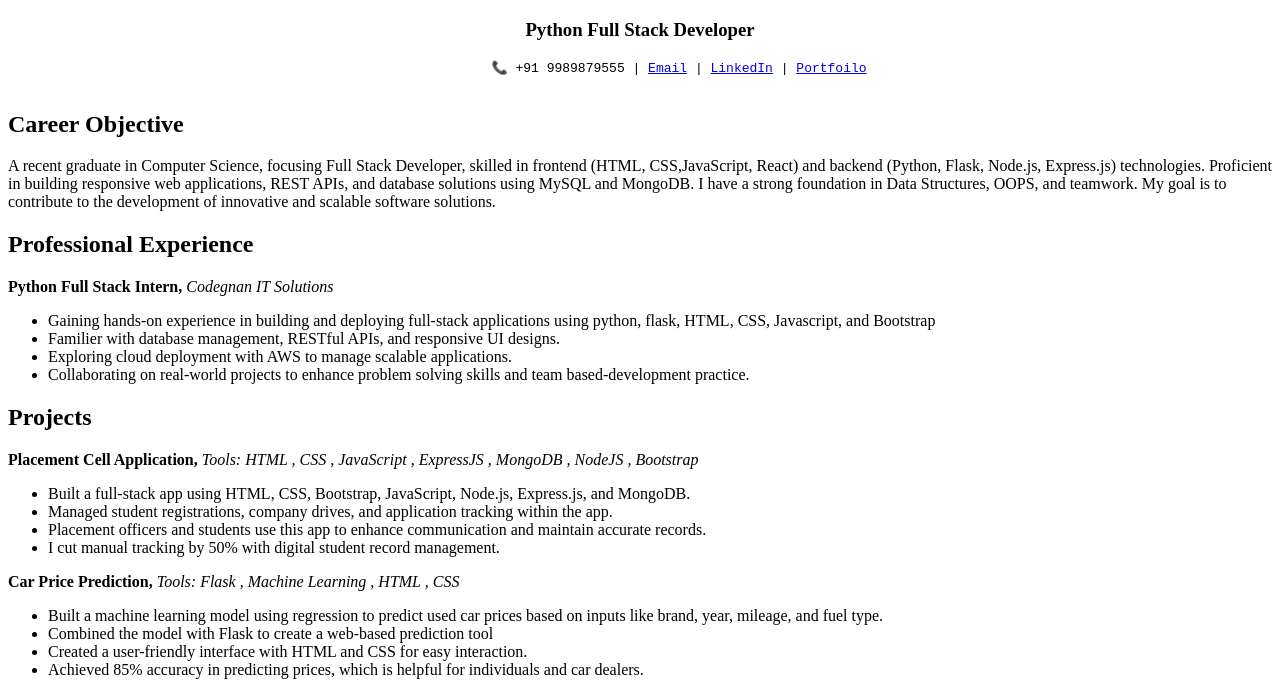
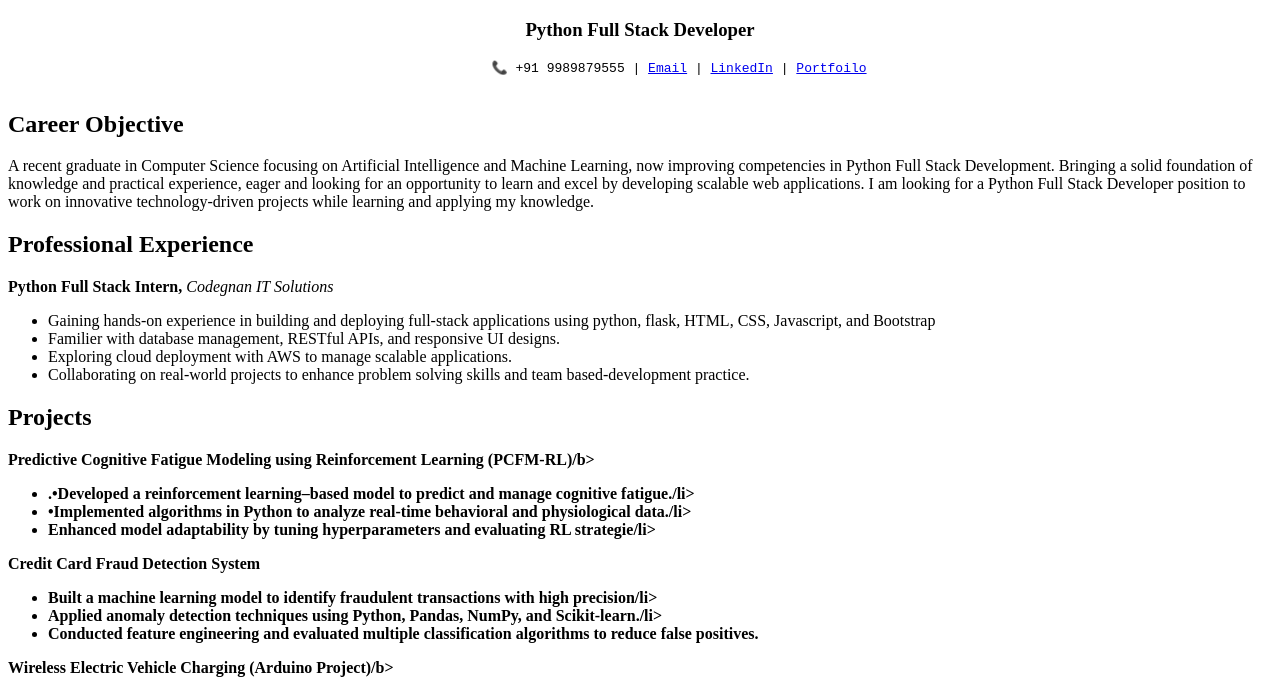
Before and after one commit to Bhanuchandra7/Resume, a plain HTML site: page index.html in a window 1280 px wide. Shown: the part 87-777 px from the top of the page. Drawn offline with Linux system fonts and the light colour scheme.

Commit message:
Update index.html

```diff
--- a/index.html
+++ b/index.html
@@ -23,12 +23,9 @@
     </center>
     <h2>Career Objective</h2>
     <p>
-        A recent graduate in Computer Science, focusing Full Stack Developer, skilled in frontend (HTML, CSS,JavaScript,
-        React) and backend (Python, Flask, Node.js, Express.js) technologies. Proficient in building
-        responsive web applications, REST APIs, and database solutions using MySQL and MongoDB. I have a strong
-        foundation in Data Structures, OOPS, and teamwork. My goal is to contribute to the development of innovative
-        and scalable software solutions.
-    </p>
+        A recent graduate in Computer Science focusing on Artificial Intelligence and Machine Learning, now improving competencies in Python Full Stack Development.
+        Bringing a solid foundation of knowledge and practical experience, eager and looking for an opportunity to learn and excel by developing scalable web applications.
+        I am looking for a Python Full Stack Developer position to work on innovative technology-driven projects while learning and applying my knowledge.    </p>
     <h2>Professional Experience</h2>
     <p>
         <b>Python Full Stack Intern,</b>
@@ -44,46 +41,42 @@
     </ul>
     <h2>Projects</h2>
     <p>
-        <b>Placement Cell Application, </b>
-        <i>Tools: HTML , CSS , JavaScript , ExpressJS , MongoDB , NodeJS , Bootstrap</i>
+        <b> Predictive Cognitive Fatigue Modeling using Reinforcement Learning (PCFM-RL)/b>
+
     </p>
     <ul>
-        <li>Built a full-stack app using HTML, CSS, Bootstrap, JavaScript, Node.js, Express.js, and MongoDB.</li>
-        <li>Managed student registrations, company drives, and application tracking within the app.</li>
-        <li>Placement officers and students use this app to enhance communication and maintain accurate records.</li>
-        <li>I cut manual tracking by 50% with digital student record management.</li>
+        <li>.•Developed a reinforcement learning–based model to predict and manage cognitive fatigue./li>
+        <li>•Implemented algorithms in Python to analyze real-time behavioral and physiological data./li>
+        <li>Enhanced model adaptability by tuning hyperparameters and evaluating RL strategie/li>
+
     </ul>
     <p>
-        <b>Car Price Prediction,</b>
-        <i>Tools: Flask , Machine Learning , HTML , CSS</i>
+        <b>Credit Card Fraud Detection System</b>
+
     </p>
     <ul>
-        <li>Built a machine learning model using regression to predict used car prices based on inputs like brand, year,
-            mileage, and fuel type.</li>
-        <li>Combined the model with Flask to create a web-based prediction tool</li>
-        <li>Created a user-friendly interface with HTML and CSS for easy interaction.</li>
-        <li>Achieved 85% accuracy in predicting prices, which is helpful for individuals and car dealers.</li>
+        <li>Built a machine learning model to identify fraudulent transactions with high precision/li>
+        <li>Applied anomaly detection techniques using Python, Pandas, NumPy, and Scikit-learn./li>
+        <li>Conducted feature engineering and evaluated multiple classification algorithms to reduce false positives.</li>
+
     </ul>
     <p>
-        <b>Supply Chain Using Blockchain,</b>
-        <i>Supply Chain Using Blockchain, Tools: Blockchain , Solidity , Truffle.js</i>
+        <b>Wireless Electric Vehicle Charging (Arduino Project)/b>
+
     </p>
     <ul>
-        <li>Built a decentralized supply chain app using Blockchain, Solidity, and Truffle.js to track product movement.
-        </li>
-        <li>Used Ethereum smart contracts to ensure transparent and tamper-proof tracking from manufacturer to
-            customer.</li>
-        <li>Integrated IPFS for secure, decentralized storage of product documents and certifications.</li>
+        <li>Designed and implemented a prototype wireless EV charging system using Arduino and C programming.        </li>
+        <li>Focused on automation and eliminating the need for physical connections./li>
     </ul>
     <h2>Technical Skills</h2>
     <p>
-        <b>Programming Languages - </b>Python, Java(Basic), C++
+        <b>Programming Languages - </b>Python, Java(Basic)
         <br>
-        <b>Frontend Technologies - </b>HTML, CSS, JavaScript, Bootstrap, React
+        <b>Frontend Technologies - </b>HTML, CSS, JavaScript, Bootstrap
         <br>
         <b>Backend Technologies - </b>Flask, Django
         <br>
-        <b>Databases - </b>MySQL, MongoDB, SQL
+        <b>Databases - </b>MySQL, SQL
         <br>
         <b>Concepts - </b>Data Structures, OOPs , DSA
         <br>
```
